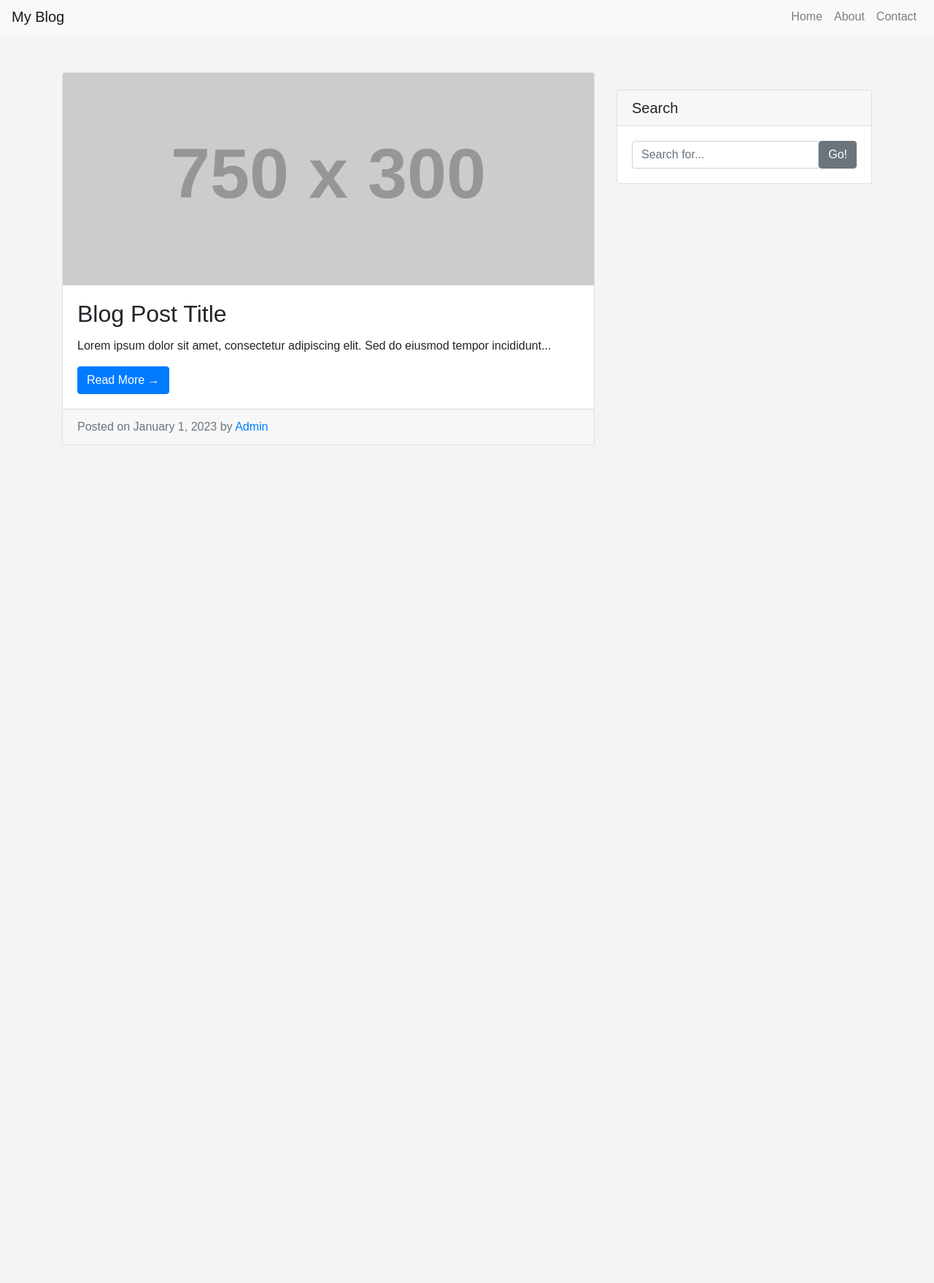
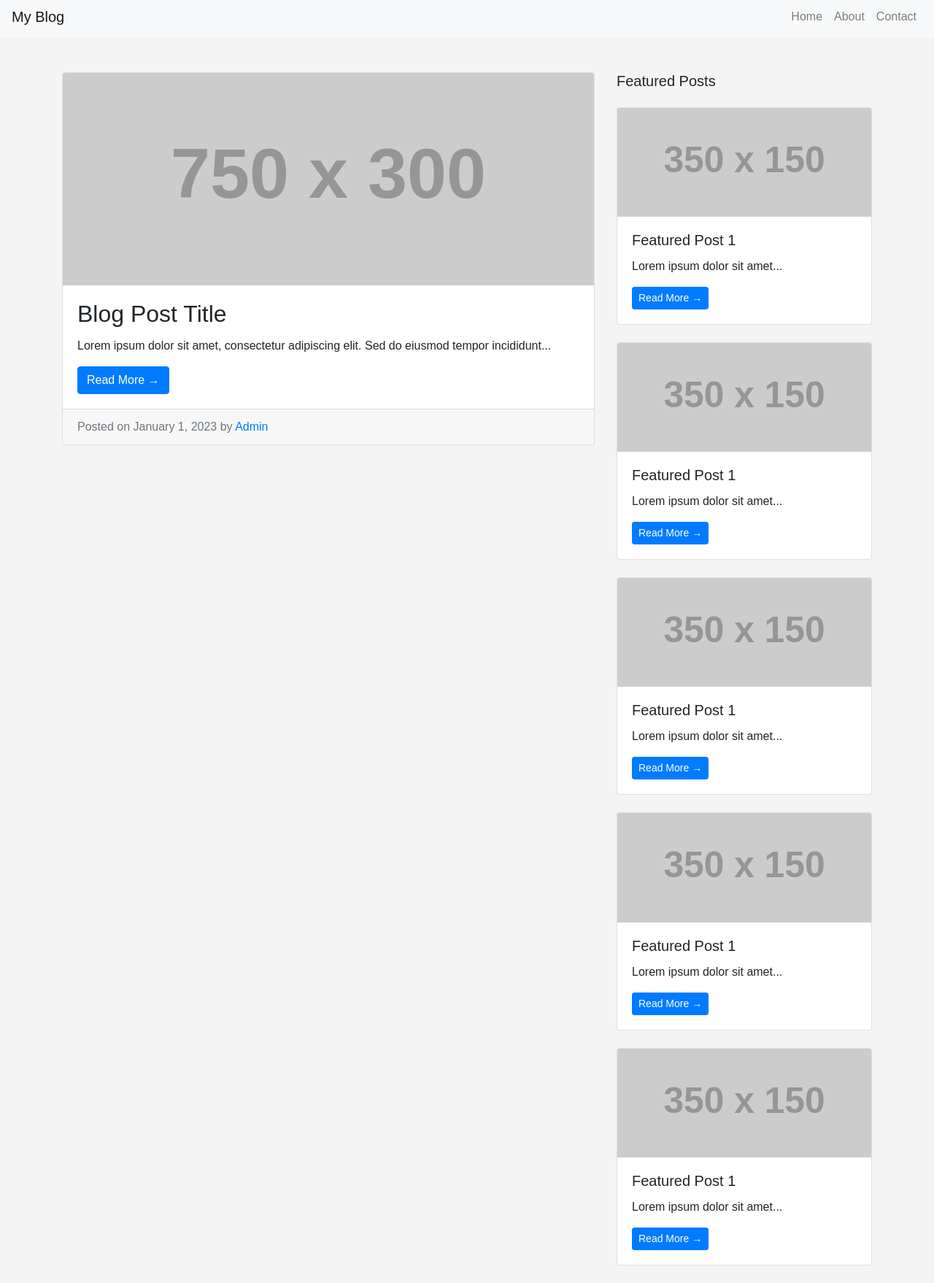
Before and after one commit to ZounMedia/my-blog, a website: page index.html in a window 1280 px wide. Shown: the part 5-1763 px from the top of the page at 73% size. Before the commit the page ends 800 px from the top, so only its background shows below. Drawn offline with nearby package versions, Linux system fonts and the light colour scheme; no server answers; placeholder pictures from the web are drawn by us.

Commit message:
add blog service; add feature blog secion

```diff
--- a/index.html
+++ b/index.html
@@ -11,7 +11,7 @@
     <link rel="stylesheet" href="css/styles.css" />
   </head>
   <body>
-    <nav class="navbar navbar-expand-lg navbar-light bg-light">
+    <nav class="navbar navbar-expand-lg navbar-light bg-light sticky-top">
       <a class="navbar-brand" href="index.html">My Blog</a>
       <button
         class="navbar-toggler"
@@ -41,7 +41,7 @@
 
     <div class="container mt-5">
       <div class="row">
-        <div class="col-md-8">
+        <div class="col-md-8" id="blog_posts">
           <!-- Blog Post -->
           <div class="card mb-4">
             <img
@@ -67,22 +67,86 @@
         </div>
 
         <div class="col-md-4">
-          <!-- Search Widget -->
-          <div class="card my-4">
-            <h5 class="card-header">Search</h5>
+          <!-- Featured Posts Widget -->
+          <h5 class="mb-4">Featured Posts</h5>
+
+          <!-- Smaller Featured Post Card (This is a placeholder and will be populated dynamically) -->
+          <div class="card mb-4">
+            <img
+              class="card-img-top"
+              src="https://via.placeholder.com/350x150"
+              alt="Card image cap"
+            />
             <div class="card-body">
-              <div class="input-group">
-                <input
-                  type="text"
-                  class="form-control"
-                  placeholder="Search for..."
-                />
-                <span class="input-group-btn">
-                  <button class="btn btn-secondary" type="button">Go!</button>
-                </span>
-              </div>
+              <h5 class="card-title">Featured Post 1</h5>
+              <p class="card-text">Lorem ipsum dolor sit amet...</p>
+              <a href="post.html?id=123" class="btn btn-primary btn-sm"
+                >Read More &rarr;</a
+              >
             </div>
           </div>
+
+          <div class="card mb-4">
+            <img
+              class="card-img-top"
+              src="https://via.placeholder.com/350x150"
+              alt="Card image cap"
+            />
+            <div class="card-body">
+              <h5 class="card-title">Featured Post 1</h5>
+              <p class="card-text">Lorem ipsum dolor sit amet...</p>
+              <a href="post.html?id=123" class="btn btn-primary btn-sm"
+                >Read More &rarr;</a
+              >
+            </div>
+          </div>
+
+          <div class="card mb-4">
+            <img
+              class="card-img-top"
+              src="https://via.placeholder.com/350x150"
+              alt="Card image cap"
+            />
+            <div class="card-body">
+              <h5 class="card-title">Featured Post 1</h5>
+              <p class="card-text">Lorem ipsum dolor sit amet...</p>
+              <a href="post.html?id=123" class="btn btn-primary btn-sm"
+                >Read More &rarr;</a
+              >
+            </div>
+          </div>
+
+          <div class="card mb-4">
+            <img
+              class="card-img-top"
+              src="https://via.placeholder.com/350x150"
+              alt="Card image cap"
+            />
+            <div class="card-body">
+              <h5 class="card-title">Featured Post 1</h5>
+              <p class="card-text">Lorem ipsum dolor sit amet...</p>
+              <a href="post.html?id=123" class="btn btn-primary btn-sm"
+                >Read More &rarr;</a
+              >
+            </div>
+          </div>
+
+          <div class="card mb-4">
+            <img
+              class="card-img-top"
+              src="https://via.placeholder.com/350x150"
+              alt="Card image cap"
+            />
+            <div class="card-body">
+              <h5 class="card-title">Featured Post 1</h5>
+              <p class="card-text">Lorem ipsum dolor sit amet...</p>
+              <a href="post.html?id=123" class="btn btn-primary btn-sm"
+                >Read More &rarr;</a
+              >
+            </div>
+          </div>
+
+          <!-- ... Add more smaller featured post cards as needed ... -->
         </div>
       </div>
     </div>
@@ -90,5 +154,6 @@
     <script src="https://ajax.googleapis.com/ajax/libs/jquery/3.5.1/jquery.min.js"></script>
     <script src="https://maxcdn.bootstrapcdn.com/bootstrap/4.5.2/js/bootstrap.min.js"></script>
     <script src="js/index.js"></script>
+    <script src="js/blog-service.js"></script>
   </body>
 </html>
--- /dev/null
+++ b/js/blog-service.js
@@ -0,0 +1,55 @@
+class BlogAPI {
+  constructor(endpoint) {
+    this.endpoint = endpoint;
+  }
+
+  // Method to fetch blog posts
+  fetchPosts() {
+    return $.ajax({
+      url: this.endpoint,
+      method: "GET",
+      dataType: "json",
+    });
+  }
+
+  // Method to render blog posts
+  renderPosts(posts) {
+    console.log(posts);
+
+    const $blogPostsDiv = $("#blog_posts");
+    posts.forEach((post) => {
+      // Dynamically create the paragraphs
+      const paragraphsHTML = post.paragraphs
+        .map((paragraph) => {
+          return `<p class="card-text">${paragraph}</p>`;
+        })
+        .join(""); // join the array of paragraphs into a single string
+
+      // Dynamically create the card
+      const card = `
+          <div class="card mb-4">
+            <img class="card-img-top" src="${
+              post.img_url
+                ? post.img_url
+                : "https://via.placeholder.com/750x300"
+            }" alt="Card image cap" />
+            <div class="card-body">
+              <h2 class="card-title">${post.title}</h2>
+${paragraphsHTML}              <a href="post.html?id=${
+        post.id
+      }" class="btn btn-primary">Read More &rarr;</a>
+            </div>
+            <div class="card-footer text-muted">
+              Posted by <a href="#">${post.author}</a>
+            </div>
+          </div>
+        `;
+      $blogPostsDiv.append(card);
+    });
+  }
+
+  // Method to initiate fetching and rendering
+  init() {
+    this.fetchPosts().done((posts) => this.renderPosts(posts)); //after fetching, render the posts
+  }
+}
--- a/js/index.js
+++ b/js/index.js
@@ -0,0 +1,6 @@
+$(document).ready(function () {
+  const blogService = new BlogAPI(
+    "https://652ac66e4791d884f1fd583e.mockapi.io/api/posts"
+  );
+  blogService.init();
+});
```
Also changed, not shown: about.html (+1 -0 lines), contact.html (+1 -0 lines), post.html (+2 -1 lines).
